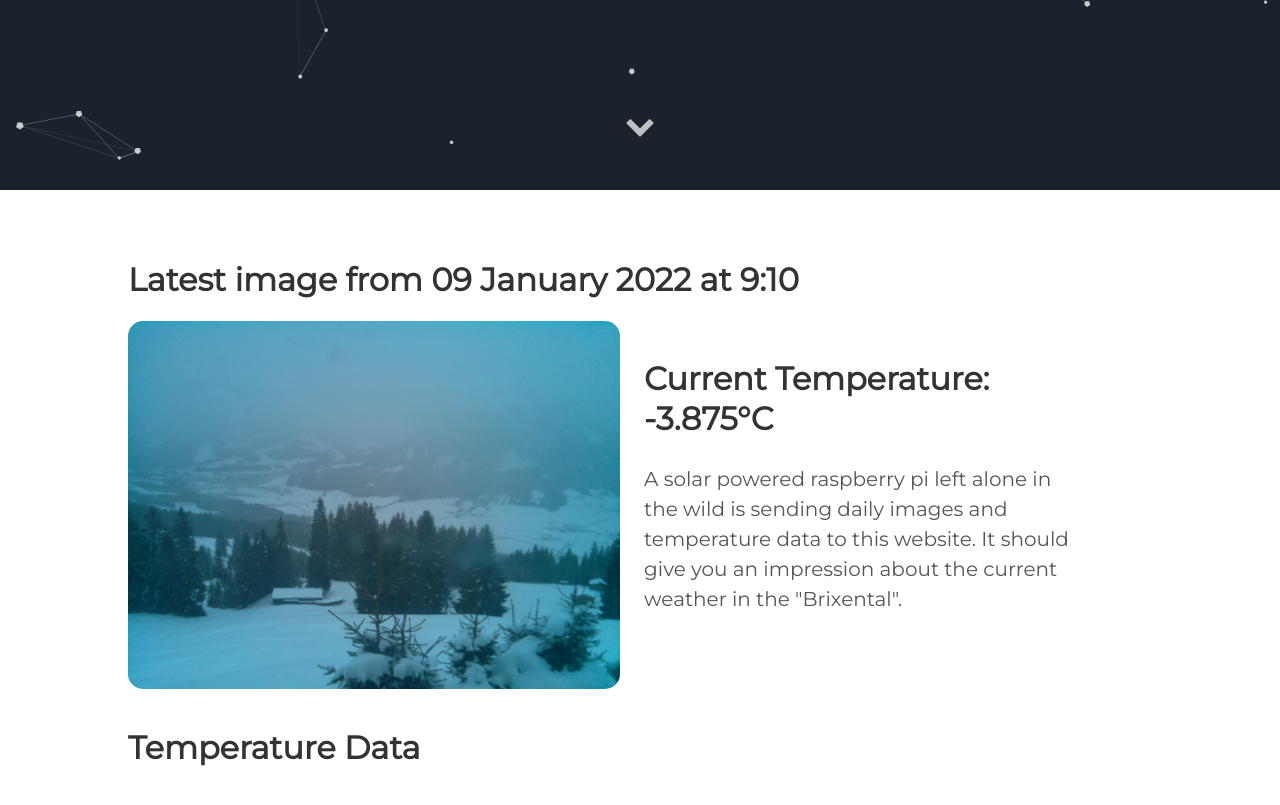
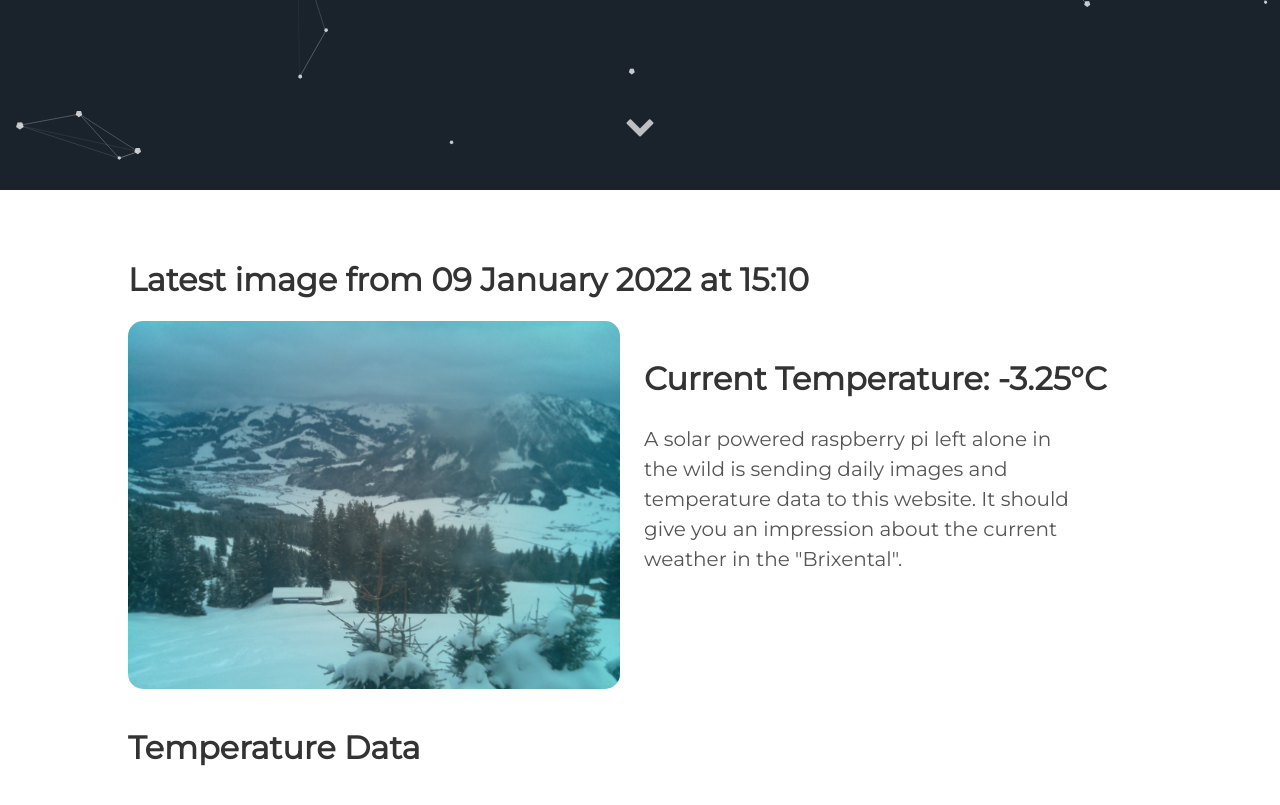
Before and after one commit to vektorious/vektorious.github.io, a Jekyll site: the page built from resources/huette.md, in a window 1280 px wide and 900 px high, scrolled down 710 px. Shown: the top 805 px of the window. Built offline with Jekyll 4.4.1, drawn with Linux system fonts in a browser that asks for light colours.

Commit message:
I'm a bot beep boop

```diff
--- a/resources/huette.md
+++ b/resources/huette.md
@@ -6,13 +6,13 @@ image: '/assets/img/'
 description: 'Live image from the Austrian alps'
 twitter_text: ' '
 ---
-## Latest image from 09 January 2022 at  9:10
+## Latest image from 09 January 2022 at 15:10
 <div class="huette">
   <div class="huette-image">
     <img src="{{ "/assets/img/huette.jpg" | prepend: site.baseurl }}">
   </div>
   <div class="huette-text">
-        <h2>Current Temperature: -3.875°C</h2>
+        <h2>Current Temperature: -3.25°C</h2>
         <p>A solar powered raspberry pi left alone in the wild is sending daily images and temperature data to this website. It should give you an impression about the current weather in the "Brixental".</p>
 
   </div>
```
Also changed, not shown: rpi-script/2022-01-09_150928.txt (renamed from rpi-script/2022-01-09_090929.txt, +5 -5 lines), rpi-script/huette.md (+2 -2 lines), assets/img/huette.jpg, assets/img/temp_plot.png, rpi-script/temp_plot.png, 1 other file.
